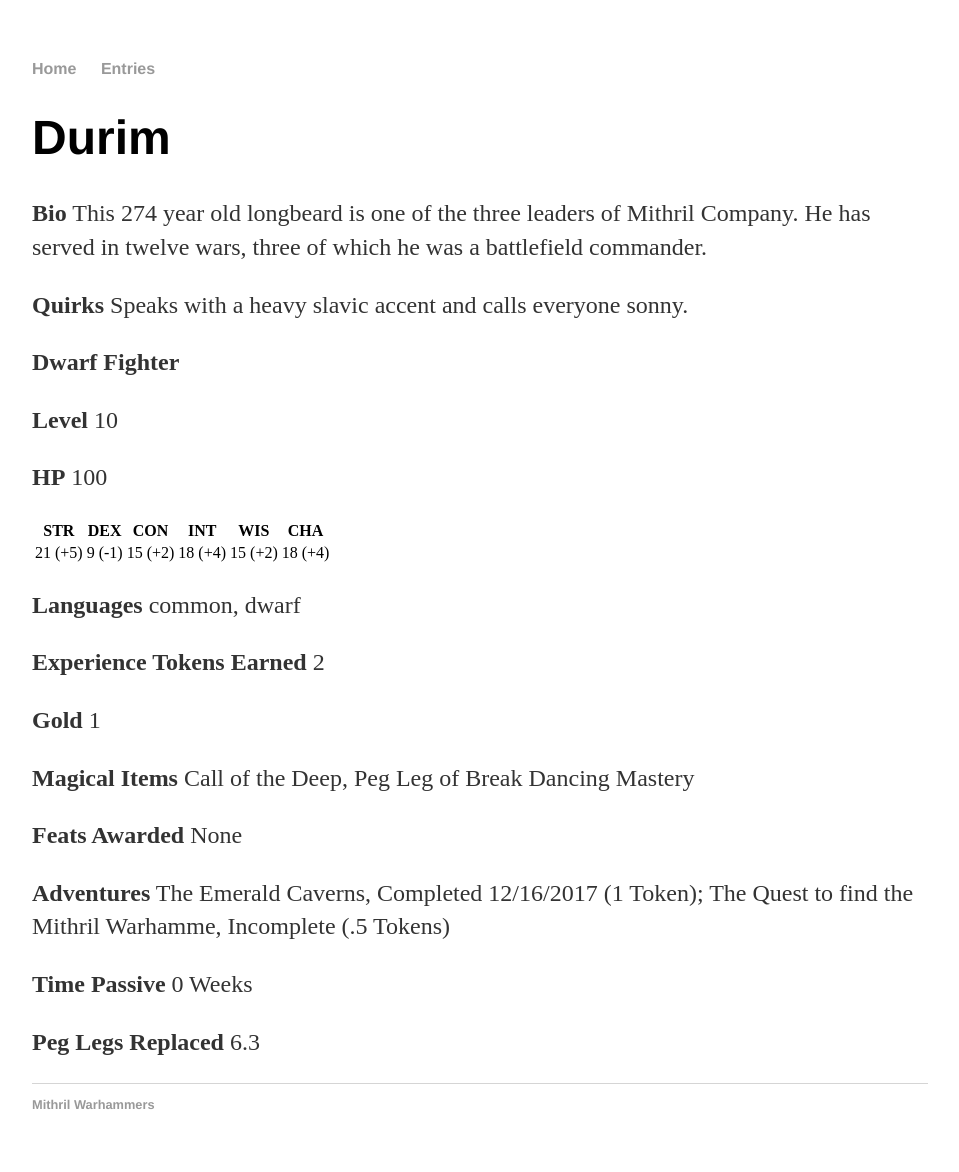
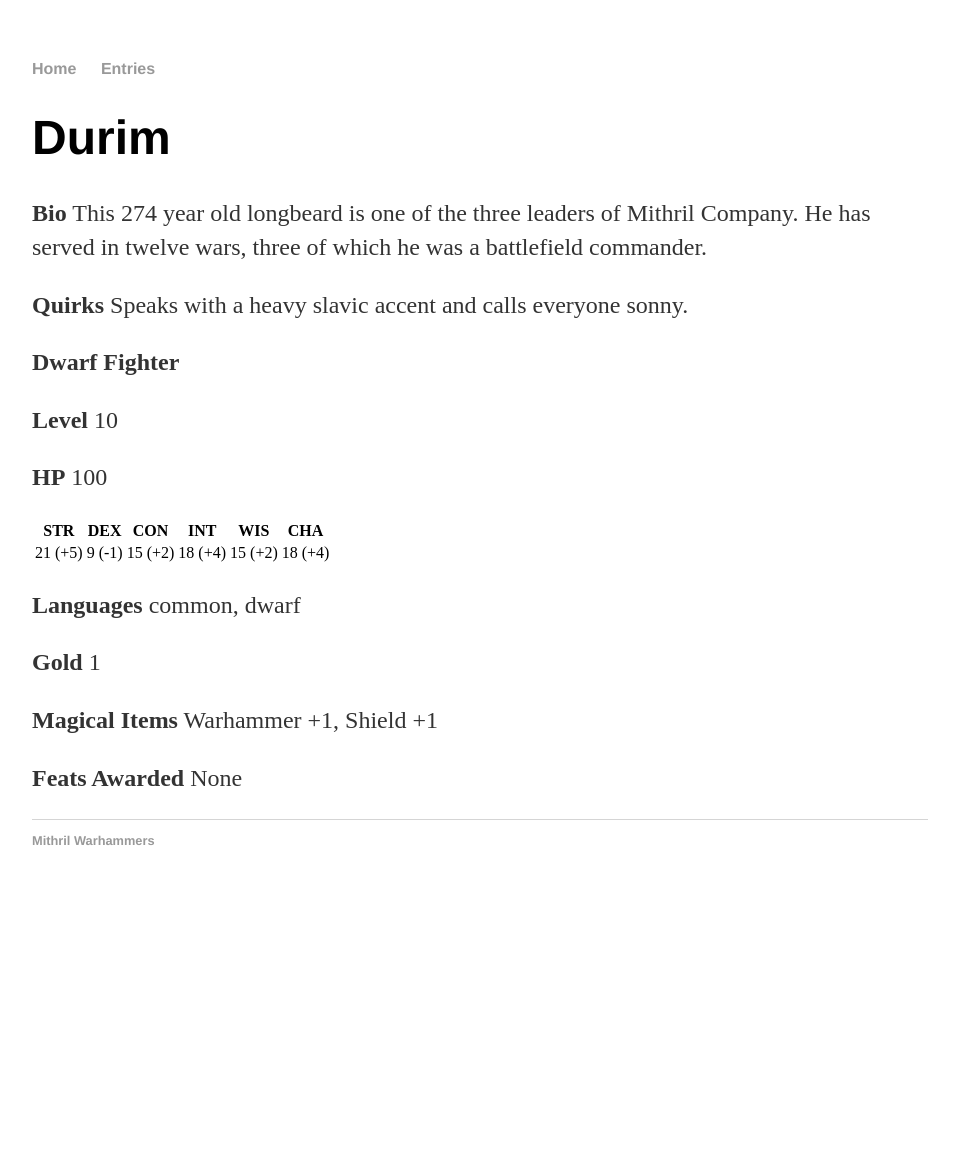
Before and after one commit to Thexeir/thexeir.github.io, a Jekyll site: the page built from _posts/2017-12-21-NPC-Durim.md, in a window 1280 px wide. Shown: the whole page, without its empty margins (160-1119 px from the left). Built offline with Jekyll 4.4.1, drawn with Linux system fonts in a browser that asks for light colours; after the commit the page ends 908 px from its top, so only the background shows below that.

Commit message:
npcs edit

```diff
--- a/_posts/2017-12-21-NPC-Durim.md
+++ b/_posts/2017-12-21-NPC-Durim.md
@@ -21,16 +21,8 @@ tags: [dwarf, npc, mithrilco]
 
 **Languages** common, dwarf
 
-**Experience Tokens Earned** 2
-
 **Gold** 1
 
-**Magical Items** Call of the Deep, Peg Leg of Break Dancing Mastery
+**Magical Items** Warhammer +1, Shield +1
 
 **Feats Awarded** None
-
-**Adventures** The Emerald Caverns, Completed 12/16/2017 (1 Token); The Quest to find the Mithril Warhamme, Incomplete (.5 Tokens)
-
-**Time Passive** 0 Weeks
-
-**Peg Legs Replaced** 6.3
```
